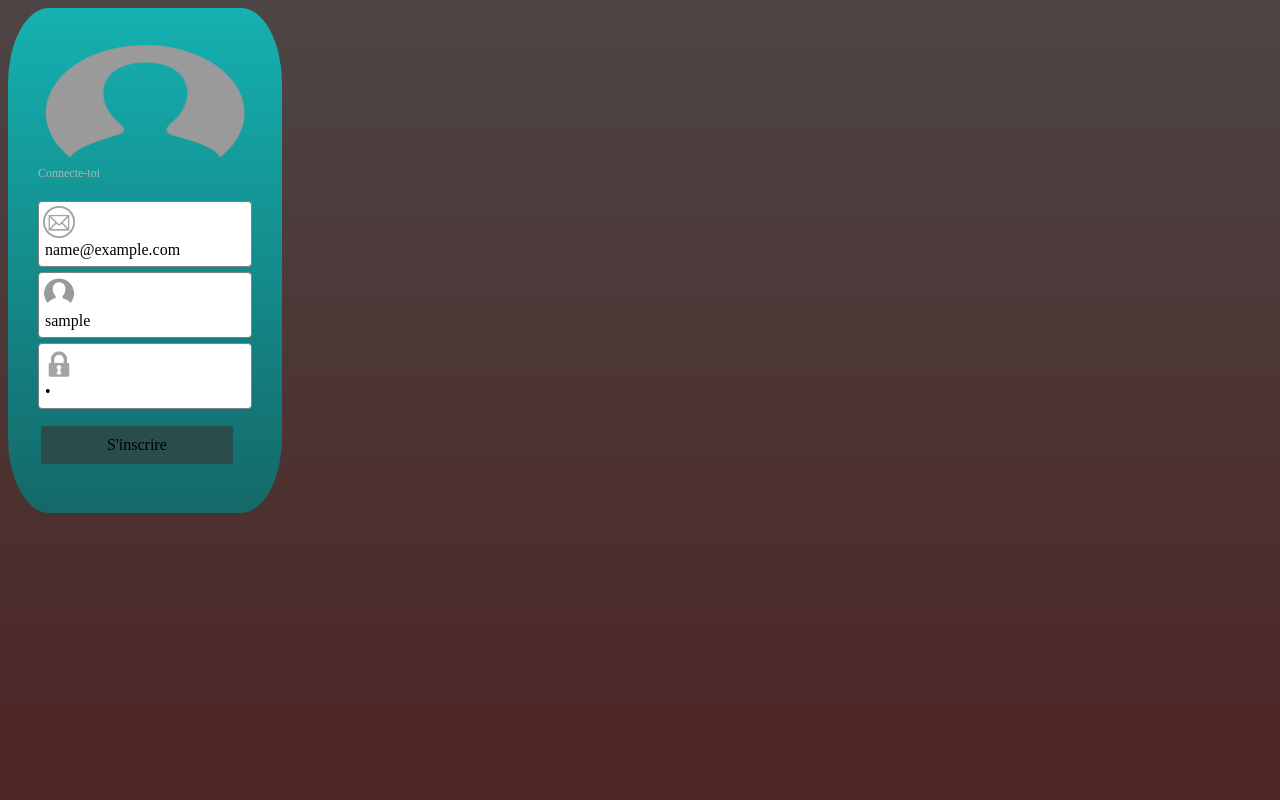
After one commit to Ascynx/UAA12, a PHP site: template 5TI_VandervoortAlexandre_ProjetPHP/Views/Users/signUp.php in a window 1280 px wide. The commit adds this page. Run offline with PHP 8.4, Linux system fonts and the light colour scheme; the template is opened without the code that fills it: most values are stand-ins (such as "Sample title", 1, 10 or a date in 2020).

Commit message:
signin et signup

```diff
--- /dev/null
+++ b/5TI_VandervoortAlexandre_ProjetPHP/Assets/css/login.css
@@ -0,0 +1,108 @@
+body {
+    background-image: linear-gradient(rgb(77, 69, 69), rgb(78, 36, 36));
+}
+
+.login-sheet {
+    background-image: linear-gradient(rgb(21, 177, 177), rgb(20, 104, 104));
+    width: fit-content;
+    padding: 30px;
+    border-radius: 15%;
+}
+
+.error {
+    color: red;
+    text-transform: bold;
+}
+
+.user-image {
+    padding-bottom: max(20px, 1em);
+}
+
+.switch {
+    font-size: max(8px, 0.75em);
+    color: rgb(179, 179, 179);
+    padding: 0;
+    margin: 0;
+}
+
+.switch>a {
+    text-decoration: none;
+    text-transform: none;
+    color: inherit;
+}
+
+.switch>a:hover,
+.switch>a:focus {
+    color: rgb(165, 151, 151);
+}
+
+.form-element {
+    padding: 3px;
+}
+
+input:required:placeholder-shown {
+    background-image: radial-gradient(#F00 15%, transparent 16%), radial-gradient(#F00 15%, transparent 16%);
+    background-size: 1em 1em;
+    background-position: right top;
+    background-repeat: no-repeat;
+}
+
+.form-element:has(> input:not([type="submit"])) {
+    font-size: max(16px, 1em);
+    font-family: inherit;
+    padding:  0.25em;
+    background-color: #fff;
+    border: 1px solid gray;
+    border-radius: 4px;
+    margin-bottom: 0.3em;
+}
+
+.form-element:has(>input:not([type="submit"])):hover,
+.form-element:has(>input:not([type="submit"])):focus {
+    outline: 2px solid rgb(133, 130, 130);
+    outline-offset: -3px;
+}
+
+.form-element>input:not([type="submit"]) {
+    font-size: max(16px, 1em);
+    font-family: inherit;
+    padding: none;
+    background-color: transparent;
+    border: none;
+}
+
+.form-element>input:not([type="submit"]):hover,
+.form-element>input:not([type="submit"]):focus {
+    outline: none;
+}
+
+input:not(textarea):not([type="submit"]) {
+    line-height: 1;
+    height: 1.5em;
+}
+
+.form-element>input[type="submit"] {
+    font-size: max(16px, 1em);
+    font-family: inherit;
+    background-color: rgba(56, 53, 53, 0.6);
+    padding: 0.5em 4em;
+    border: 2px solid transparent;
+    border-radius: 3%;
+    margin-top: 10px;
+}
+
+.form-element>input[type="submit"]:hover,
+.form-element>input[type="submit"]:focus {
+    background-color: rgba(77, 72, 72, 0.6);
+}
+
+.img-container {
+    width: 32px;
+    height: 32px;
+    margin-right: 4px;
+    overflow: hidden;
+}
+
+img {
+    width: 100%;
+}
--- a/5TI_VandervoortAlexandre_ProjetPHP/Config/sqlConnect.php
+++ b/5TI_VandervoortAlexandre_ProjetPHP/Config/sqlConnect.php
@@ -14,5 +14,5 @@
         $GLOBALS['pdo'] = $pdo;
     } catch (PDOException $e) {
         $message = $e->getMessage();
-        die($message);
+        die("Uh oh, le site n'a réussi à charger: " . $message);
     }
--- a/5TI_VandervoortAlexandre_ProjetPHP/Models/pageSortingModel.php
+++ b/5TI_VandervoortAlexandre_ProjetPHP/Models/pageSortingModel.php
@@ -1,6 +1,5 @@
 <?php
-    function isPage(string $wanted_page, bool $needs_login, bool $loggedIn): bool {
-        $uri = $_SERVER['REQUEST_URI'];
+    function isPage(string $uri, string $wanted_page, bool $needs_login, bool $loggedIn): bool {
         if ($needs_login && !$loggedIn) {
             return false;
         }
--- /dev/null
+++ b/5TI_VandervoortAlexandre_ProjetPHP/Views/Users/signUp.php
@@ -0,0 +1,47 @@
+<link rel="stylesheet" href="Assets/css/login.css">
+
+<div class="flex column center-items center-content">
+    <div class="flex column center-items login-sheet">
+        <div class="user-image">
+            <img src="Assets/images/user.png" alt="user" width="128" height="128">
+            <div class="switch center-text">
+                <a href="signin">Connecte-toi</a>
+            </div>
+        </div>
+        <div>
+            <form action="signup" method="post" class="flex column">
+                <div class="flex row form-element">
+                    <div class="img-container flex center-content">
+                        <img src="Assets/images/email.png" alt="email" class="center-self">
+                    </div>
+                    <!--Email-->
+                    <input type="email" name="email" id="email" placeholder="Adresse email" value="<?=$email?>" required>
+                </div>
+                <div class="flex row form-element">
+                    <div class="img-container flex center-content">
+                        <img src="Assets/images/user.png" alt="username" class="center-self">
+                    </div>
+                    <!--Nom d'utilisateur-->
+                    <input type="text" name="username" id="username" placeholder="Nom d'utilisateur" value="<?=$username?>" required>
+                </div>
+                <div class="flex row form-element">
+                    <div class="img-container flex center-content">
+                        <img src="Assets/images/lock.png" alt="lock" class="center-self">
+                    </div>
+                    <!--Mot de passe-->
+                    <input type="password" name="pass" id="pass" placeholder="mot de passe" value="<?=$pass?>" required>
+                </div>
+
+                <?php if (isset($log_err)): ?>
+                    <p class="error"><?=$log_err?></p>
+                <?php endif ?>
+
+                <div class="flex center-content form-element">
+                    <!--Login/Signup-->
+                    <input type="submit" value="S'inscrire">
+                </div>
+
+            </form>
+        </div>
+    </div>
+</div>
--- a/5TI_VandervoortAlexandre_ProjetPHP/Views/base.php
+++ b/5TI_VandervoortAlexandre_ProjetPHP/Views/base.php
@@ -3,13 +3,14 @@
 <head>
     <meta charset="UTF-8">
     <meta name="viewport" content="width=device-width, initial-scale=1.0">
+    <link rel="stylesheet" href="Assets/css/base.css">
     <title><?= $title ?> </title>
 </head>
 <body>
     <header>
         <?php require_once("Views/Components/nav.php"); ?>
     </header>
-    <main>
+    <main class="<?=$main_style?>">
         <?php require_once($template) ?>
     </main>
     <footer>
--- a/5TI_VandervoortAlexandre_ProjetPHP/index.php
+++ b/5TI_VandervoortAlexandre_ProjetPHP/index.php
@@ -3,3 +3,4 @@
     require_once("Config/sqlConnect.php");
 
     require_once("Controllers/indexController.php");
+    require_once("Controllers/userController.php");
```
Also changed, not shown: 5TI_VandervoortAlexandre_ProjetPHP/Assets/css/accueil.css (+0 -32 lines), 5TI_VandervoortAlexandre_ProjetPHP/Assets/css/base.css (added, +38 -0 lines), 5TI_VandervoortAlexandre_ProjetPHP/Controllers/indexController.php (+6 -8 lines), 5TI_VandervoortAlexandre_ProjetPHP/Controllers/userController.php (added, +64 -0 lines), 5TI_VandervoortAlexandre_ProjetPHP/Models/userModel.php (+53 -1 lines), 5TI_VandervoortAlexandre_ProjetPHP/Views/Users/signIn.php (added, +40 -0 lines), 5TI_VandervoortAlexandre_ProjetPHP/Assets/images/email.png (added), 5TI_VandervoortAlexandre_ProjetPHP/Assets/images/lock.png (added), 5TI_VandervoortAlexandre_ProjetPHP/Assets/images/user.png (added).
